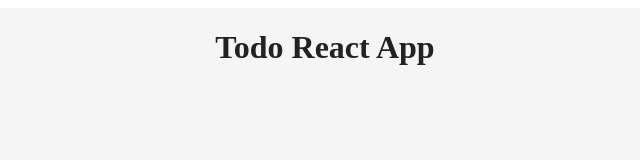
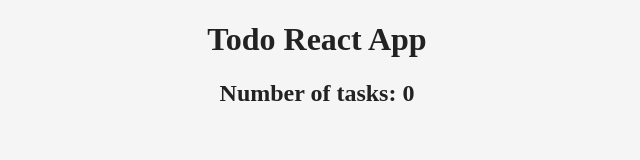
Before and after one commit to PawelZurawka/20.4-Webpack_Loaders, a React app: page / in a window 1280 px wide. Shown: the whole page, without its empty margins (323-963 px from the left). Built offline with nearby package versions, Linux system fonts and the light colour scheme.

Commit message:
Task done

```diff
--- /dev/null
+++ b/src/components/Title.css
@@ -0,0 +1,3 @@
+.subtitle {
+  text-align: center;
+}
--- a/src/components/Title.js
+++ b/src/components/Title.js
@@ -1,5 +1,11 @@
 import React from 'react';
+import style from '../components/Title.css';
 
-const Title = props => <h1>{props.title}</h1>;
+const Title = props => (
+  <div>
+    <h1>{props.title}</h1>
+    <h2 className={style.subtitle}>Number of tasks: {props.numberOfTasks}</h2>
+  </div>
+);
 
 export default Title;
--- a/src/containers/App.css
+++ b/src/containers/App.css
@@ -1,3 +1,7 @@
+body {
+  margin: 0;
+}
+
 .TodoApp {
   background-color: #f5f5f5;
   color: #222;
--- a/src/containers/App.js
+++ b/src/containers/App.js
@@ -28,7 +28,7 @@ class App extends React.Component {
   render() {
     return (
       <div className={style.TodoApp}>
-        <Title title={'Todo React App'} />
+        <Title title='Todo React App' numberOfTasks={this.state.data.length} />
       </div>
     );
   }
```
Also changed, not shown: build/app.bundle.js.
